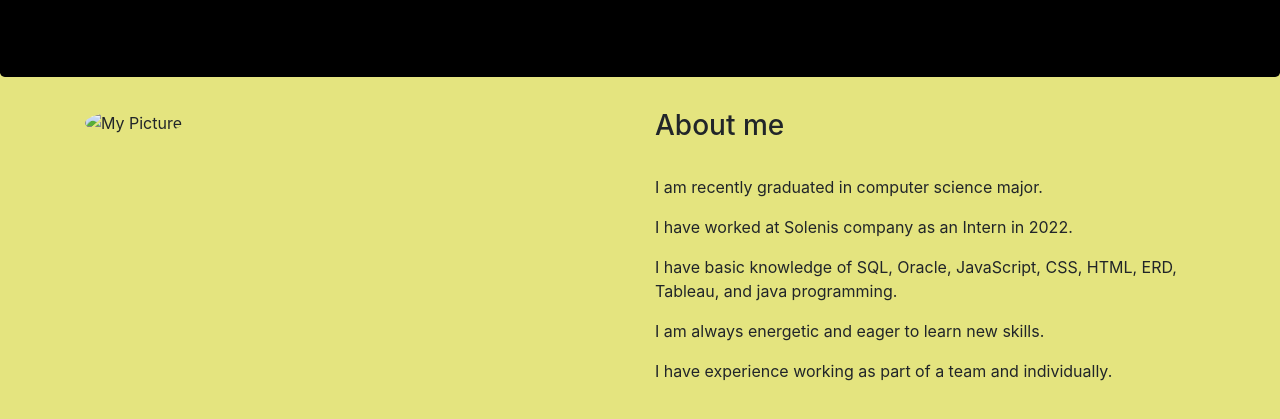
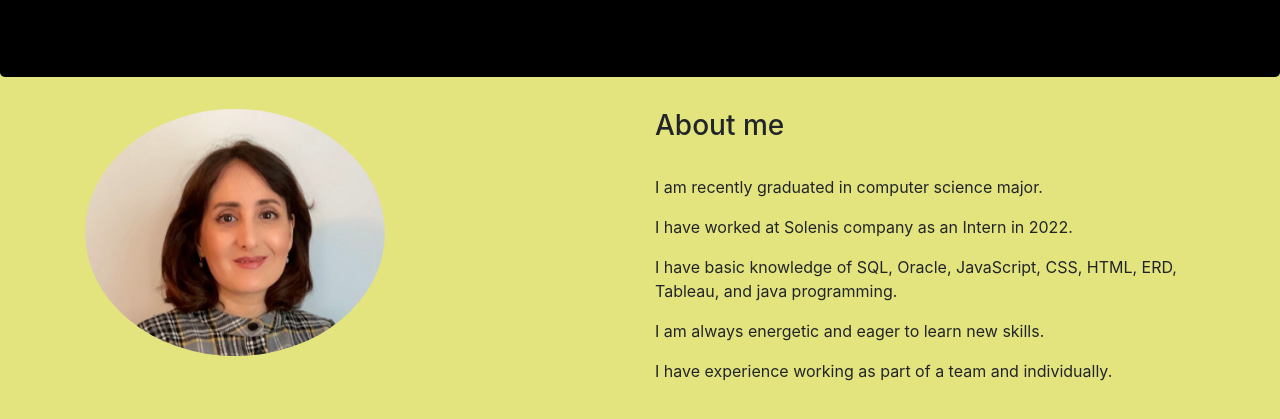
Before and after one commit to Mahshid-Tofigh/My-Portfolio, a plain HTML site: page index.html in a window 1280 px wide. Shown: the part 247-666 px from the top of the page. Drawn offline with nearby package versions, Linux system fonts and the light colour scheme; files whose address does not match are found by name.

Commit message:
Add files via upload

```diff
--- a/index.html
+++ b/index.html
@@ -41,7 +41,7 @@
 <div class="container">
   <div class="row">
     <div class="col-sm-6">
-      <img src="Image/myPhoto.jpg" alt="My Picture" class="rounded-circle">
+      <img src="../myPhoto.jpg" alt="My Picture" class="rounded-circle">
     </div>
     <div class="col-sm-6">
       <h3>About me</h3>
```
